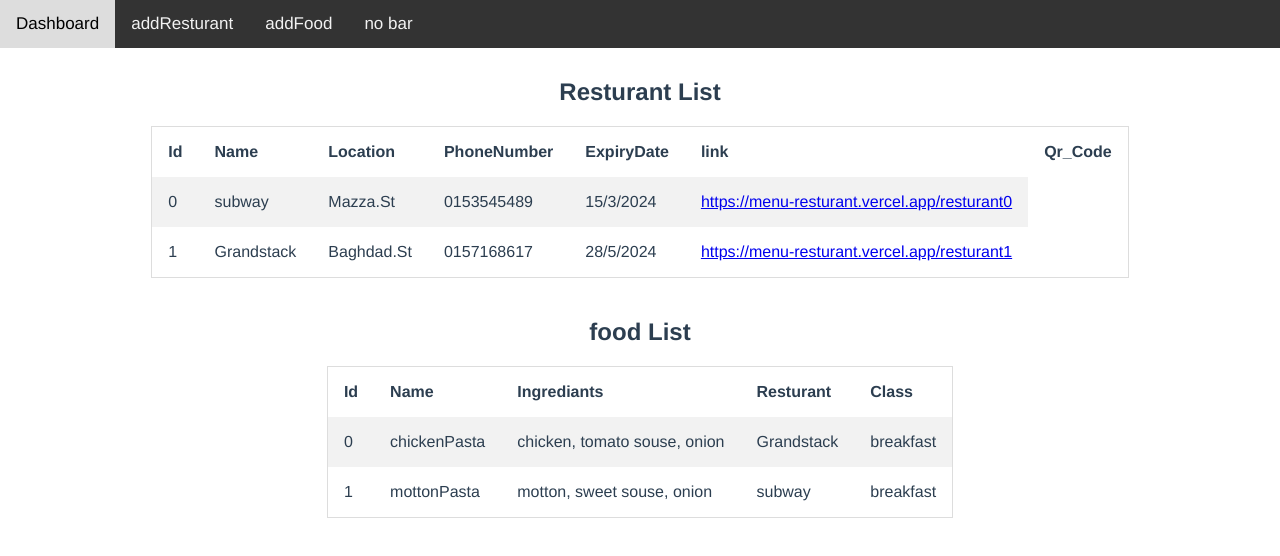
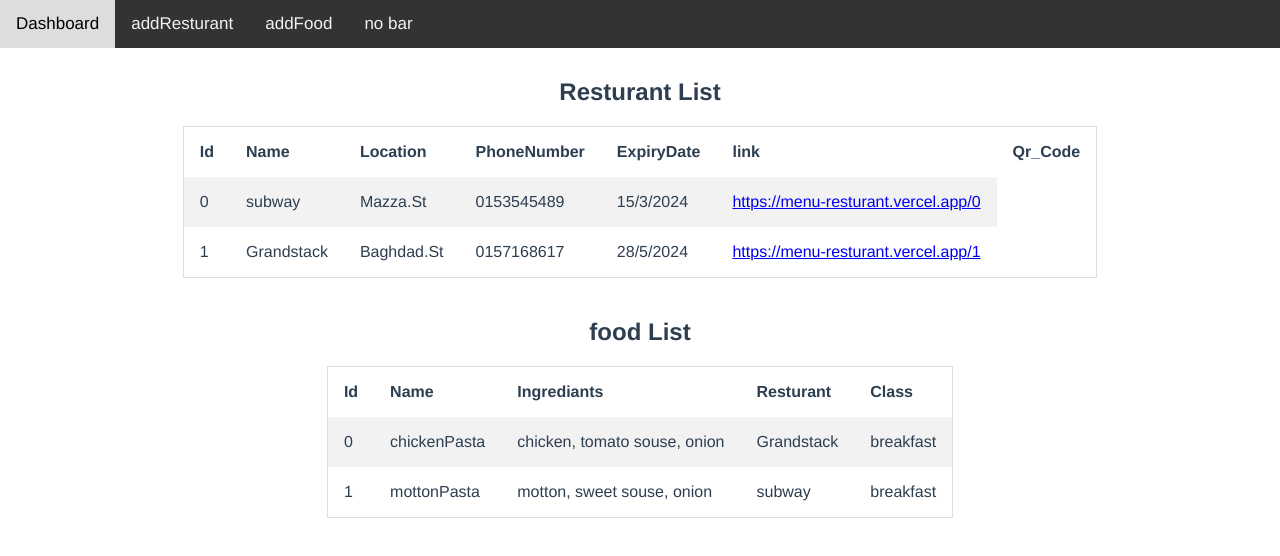
Before and after one commit to Mohammadol/menuResturant, a Vue app: page / in a window 1280 px wide. Shown: the top 556 px of the page. Built offline with nearby package versions, Linux system fonts and the light colour scheme.

Commit message:
dabshBoard link repair

```diff
--- a/src/components/zebraTable.vue
+++ b/src/components/zebraTable.vue
@@ -6,14 +6,14 @@
         <th v-for="tHead in tableHeaders" :key="tHead">{{ tHead }}</th>
       </tr>
       <tr v-for="tContent in tableContent" :key="tContent">
-        <td v-for="Content in tContent" :key="Content.Id" >{{ Content !== tContent.Link ? Content:"" }} <router-link :to="mainPath+tContent.Id" v-if="Content === tContent.Link">{{mainPath+tContent.Id}}</router-link></td>
+        <td v-for="Content in tContent" :key="Content.Id" >{{ Content !== tContent.Link ? Content:"" }} <router-link :to="mainPath+tContent.Id" v-if="Content === tContent.Link">{{fullPath+tContent.Id}}</router-link></td>
       </tr>
     </table>
   </div>
 </template>
 <script>
 export default {
-  props: { tableHeaders: [], tableContent: {}, tableName: "", mainPath:"" },
+  props: { tableHeaders: [], tableContent: {}, tableName: "", mainPath:"",fullPath:"" },
 };
 </script>
 <style>
--- a/src/router/index.js
+++ b/src/router/index.js
@@ -2,12 +2,14 @@ import { createRouter, createWebHistory } from 'vue-router'
 import addFood from '../views/addFood.vue'
 import resturant from '../views/resturant.vue'
 import dashBoard from '../views/dashBoard.vue'
+import NotFound from '../views/NotFound.vue'
 
 const routes = [
   { path: '/', name:dashBoard, component: dashBoard },
   { path: '/resturant', name:resturant, component: resturant },
   { path: '/food', name:addFood, component: addFood },
   { path: '/resturant/:id', name:resturant, component: resturant },
+  { path: '/:pathMatch(.*)*', name: 'NotFound', component: NotFound },
 ]
 
 const router = createRouter({
--- /dev/null
+++ b/src/views/NotFound.vue
@@ -0,0 +1,3 @@
+<template>
+    Not Found err 404
+</template>
--- a/src/views/dashBoard.vue
+++ b/src/views/dashBoard.vue
@@ -5,6 +5,7 @@
       :tableContent="resturantTableContent"
       :tableName="resturantTableName"
       :mainPath="mainPath"
+      :fullPath="fullPath"
     />
     <zebraTable
       :tableHeaders="foodTableHeaders"
@@ -27,7 +28,8 @@ export default {
       foodTableName: "food List",
       resturantTableHeaders: ["Id","Name", "Location", "PhoneNumber", "ExpiryDate","link","Qr_Code"],
       foodTableHeaders: ["Id","Name", "Ingrediants", "Resturant", "Class"],
-      mainPath :"https://menu-resturant.vercel.app/resturant",
+      mainPath :"/resturant/",
+      fullPath:"https://menu-resturant.vercel.app/",
       resturantTableContent: [
         {
           Id:"0",
```
